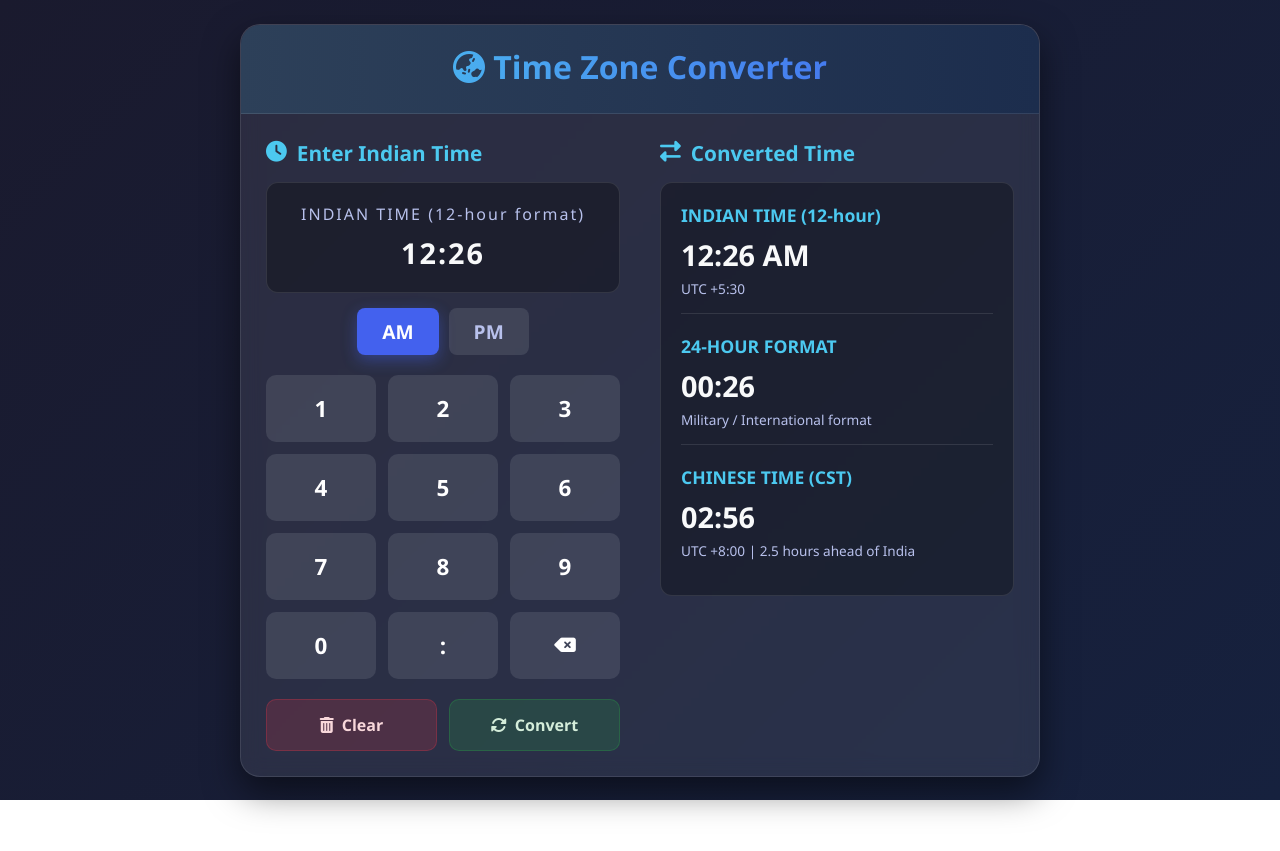
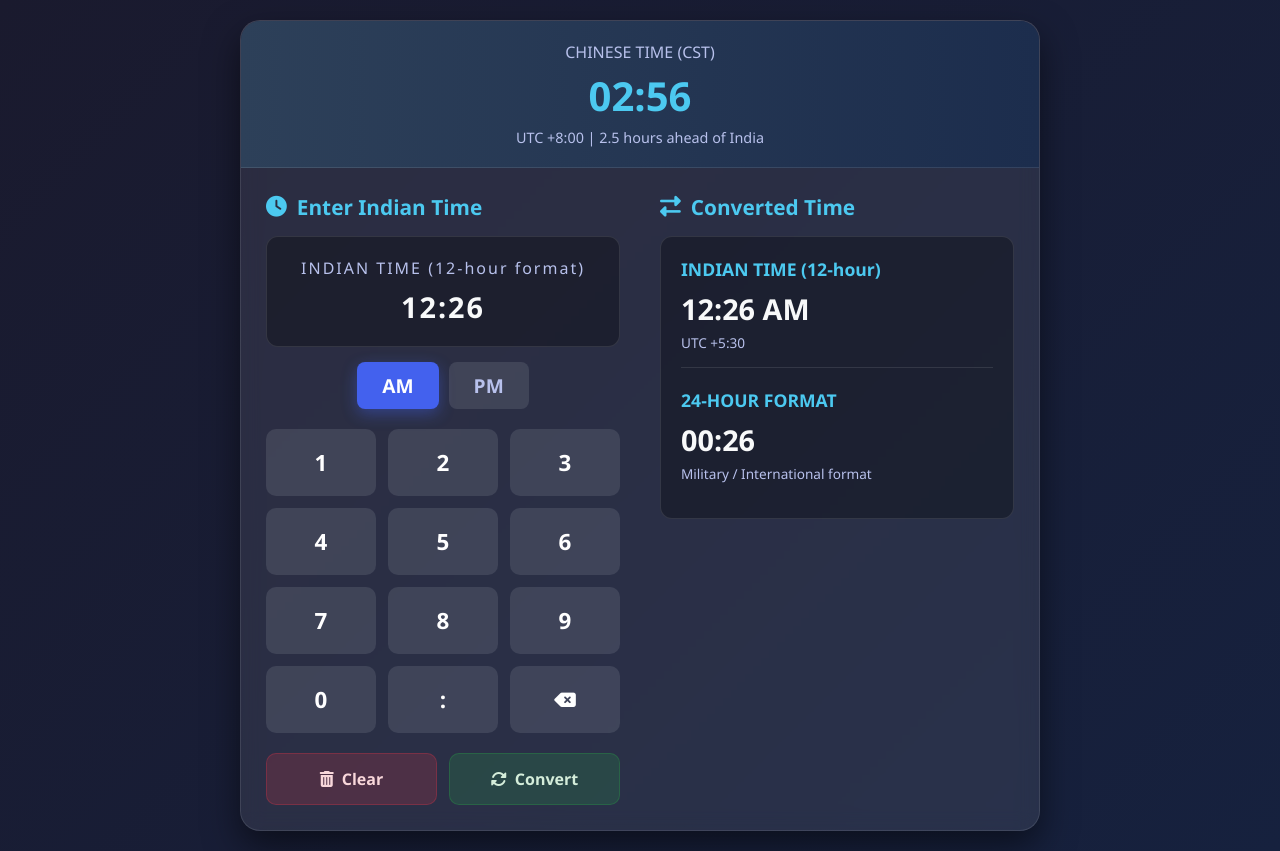
Before and after one commit to G1BACKK/Timezone, a plain HTML site: page index.html in a window 1280 px wide. Before the commit the page ends 800 px from the top, so only its background shows below. Drawn offline with Linux system fonts and the light colour scheme.

Commit message:
Update index.html

```diff
--- a/index.html
+++ b/index.html
@@ -34,20 +34,29 @@
             border: 1px solid rgba(255, 255, 255, 0.1);
         }
 
-        .header {
+        .top-result {
             background: linear-gradient(to right, #2d4059, #1c2d4d);
             padding: 20px;
             text-align: center;
             border-bottom: 1px solid rgba(255, 255, 255, 0.1);
         }
 
-        h1 {
-            font-size: 2rem;
+        .chinese-time-top {
+            font-size: 2.5rem;
+            font-weight: bold;
+            color: #4cc9f0;
             margin-bottom: 5px;
-            background: linear-gradient(to right, #4cc9f0, #4361ee);
-            -webkit-background-clip: text;
-            background-clip: text;
-            color: transparent;
+        }
+
+        .chinese-label {
+            font-size: 1rem;
+            color: #b8c1ec;
+            margin-bottom: 5px;
+        }
+
+        .chinese-diff {
+            color: #b8c1ec;
+            font-size: 0.9rem;
         }
 
         .main-content {
@@ -248,13 +257,19 @@
                 padding: 0;
                 margin-bottom: 25px;
             }
+
+            .chinese-time-top {
+                font-size: 2rem;
+            }
         }
     </style>
 </head>
 <body>
     <div class="container">
-        <div class="header">
-            <h1><i class="fas fa-globe-asia"></i> Time Zone Converter</h1>
+        <div class="top-result">
+            <div class="chinese-label">CHINESE TIME (CST)</div>
+            <div class="chinese-time-top" id="chineseTimeTop">14:30</div>
+            <div class="chinese-diff">UTC +8:00 | 2.5 hours ahead of India</div>
         </div>
 
         <div class="main-content">
@@ -311,12 +326,6 @@
                         <div class="time-zone-time" id="militaryTime">12:00</div>
                         <div class="time-zone-diff">Military / International format</div>
                     </div>
-
-                    <div class="time-zone">
-                        <div class="time-zone-name">CHINESE TIME (CST)</div>
-                        <div class="time-zone-time" id="chineseTime">14:30</div>
-                        <div class="time-zone-diff">UTC +8:00 | 2.5 hours ahead of India</div>
-                    </div>
                 </div>
             </div>
         </div>
@@ -334,7 +343,7 @@
         const convertBtn = document.getElementById('convertBtn');
         const indianTimeDisplay = document.getElementById('indianTime');
         const militaryTimeDisplay = document.getElementById('militaryTime');
-        const chineseTimeDisplay = document.getElementById('chineseTime');
+        const chineseTimeTop = document.getElementById('chineseTimeTop');
 
         // Time input variables
         let timeInput = '';
@@ -530,7 +539,7 @@
                 chineseHours -= 24;
             }
 
-            chineseTimeDisplay.textContent = `${chineseHours.toString().padStart(2, '0')}:${chineseMinutes.toString().padStart(2, '0')}`;
+            chineseTimeTop.textContent = `${chineseHours.toString().padStart(2, '0')}:${chineseMinutes.toString().padStart(2, '0')}`;
         }
 
         // Handle convert button
```
